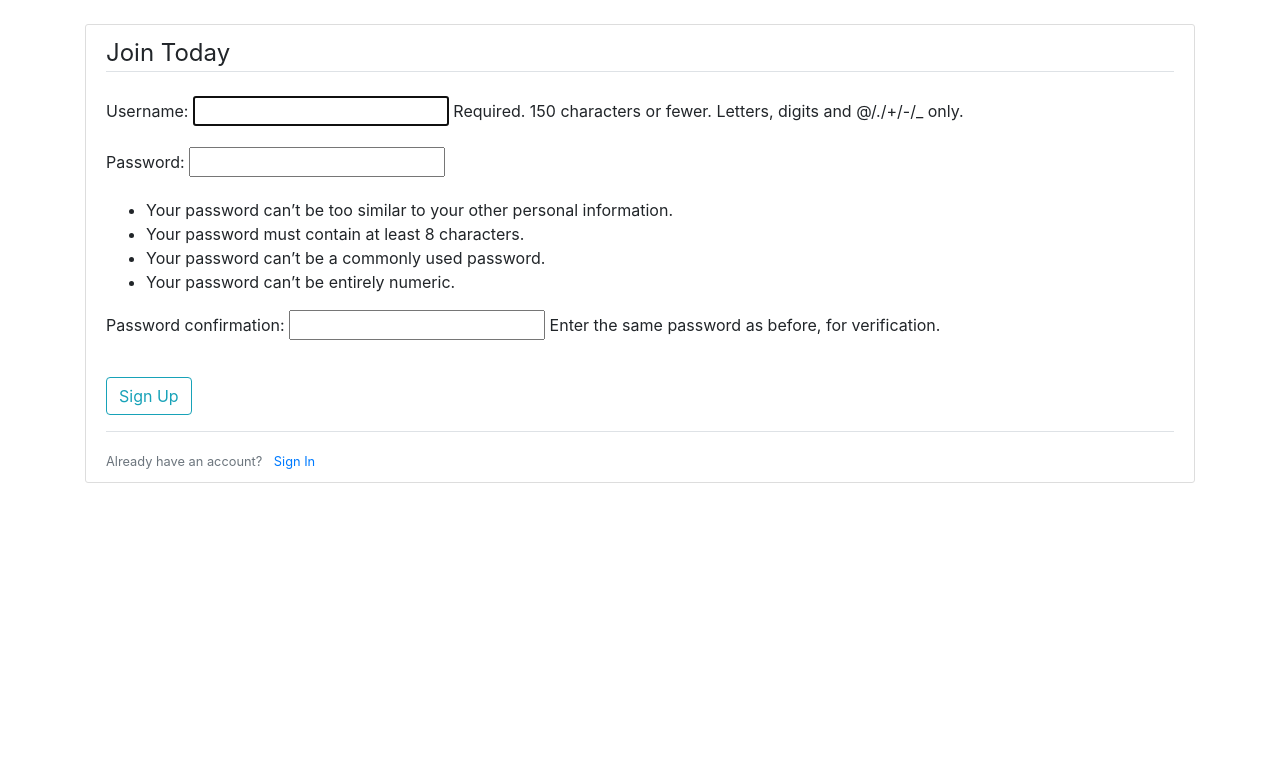
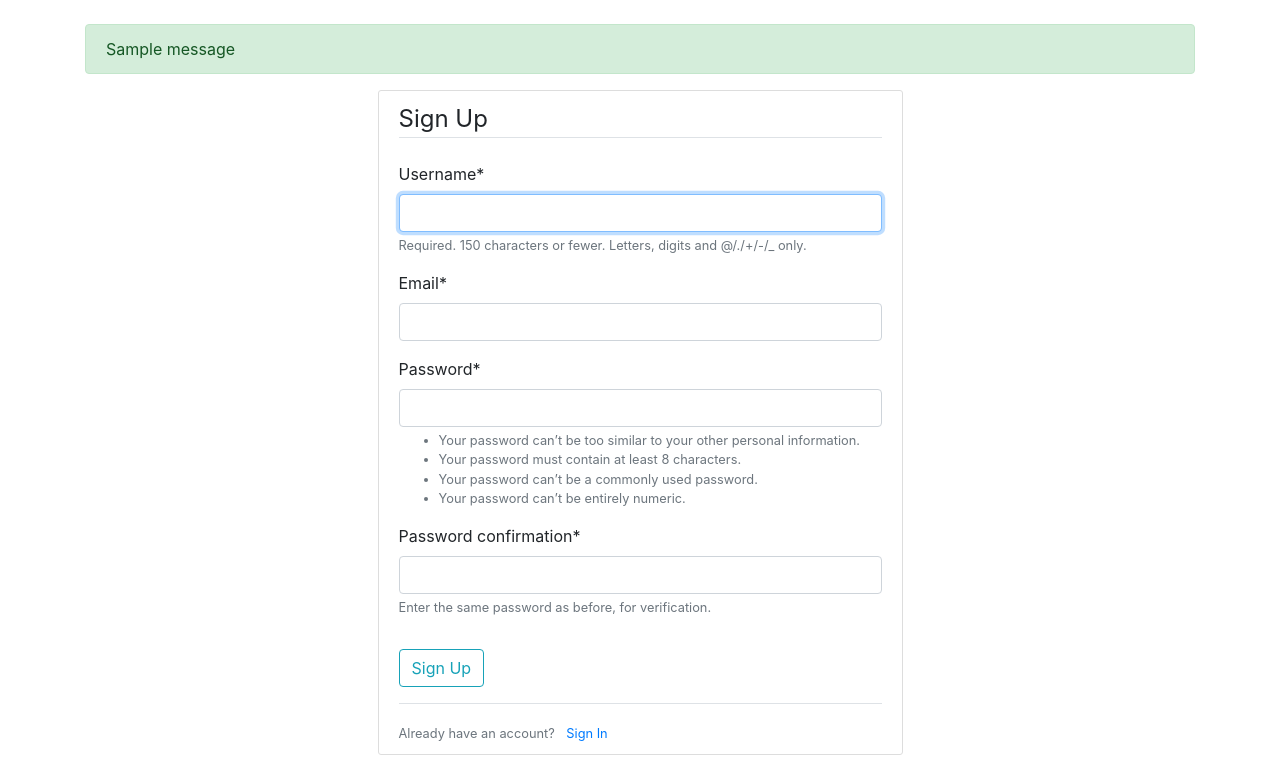
Before and after one commit to brodanielx/djangoboilerplate, a Django app: page /register/ in a window 1280 px wide. Shown: the part 56-831 px from the top of the page. Before the commit the page ends 539 px from the top, so only its background shows below. Run offline with Django 3.2, Linux system fonts and the light colour scheme; tables that the repository leaves empty hold one stand-in row (values such as "Sample post"); one stand-in notice (Sample message) is shown; some libraries are stand-ins or nearby versions.

Commit message:
user registration

```diff
--- a/requirements.txt
+++ b/requirements.txt
@@ -1,6 +1,7 @@
 asgiref==3.2.7
 astroid==2.3.3
 Django==3.0.5
+django-crispy-forms==1.9.0
 django-debug-toolbar==2.2
 isort==4.3.21
 lazy-object-proxy==1.4.3
--- a/templates/base.html
+++ b/templates/base.html
@@ -52,7 +52,13 @@
       </nav>
 
       <main role="main" class="container">
-
+        {% if messages %}
+          {% for message in messages %}
+            <div class="alert alert-{{ message.tags }}">
+              {{ message }}
+            </div>
+          {% endfor  %}
+        {% endif %}
         <div class="">
           {% block content %}
 
--- /dev/null
+++ b/users/forms.py
@@ -0,0 +1,11 @@
+from django import forms
+from django.contrib.auth.forms import UserCreationForm
+from django.contrib.auth.models import User
+
+
+class UserRegistrationForm(UserCreationForm):
+    email = forms.EmailField()
+
+    class Meta:
+        model = User
+        fields = ['username', 'email', 'password1', 'password2']
--- a/users/templates/users/register.html
+++ b/users/templates/users/register.html
@@ -1,12 +1,14 @@
 {% extends 'base.html' %}
+{% load crispy_forms_tags %}
 
 {% block content %}
+    <div class="col-md-6 offset-md-3">
         <div class="content-section">
             <form method="POST">
                 {% csrf_token %}
                 <fieldset class="form-group">
-                <legend class="border-bottom mb-4">Join Today</legend>
-                {{ form.as_p }}
+                    <legend class="border-bottom mb-4">Sign Up</legend>
+                    {{ form|crispy }}
                 </fieldset>
                 <div class="form-group">
                     <button class="btn btn-outline-info" type="submit">Sign Up</button>
@@ -18,4 +20,6 @@
                 </small>
             </div>
         </div>
+    </div>
+
 {% endblock content %}
--- a/users/views.py
+++ b/users/views.py
@@ -1,8 +1,20 @@
-from django.contrib.auth.forms import UserCreationForm
-from django.shortcuts import render
+from django.contrib import messages
+from django.shortcuts import redirect, render
+
+from .forms import UserRegistrationForm
 
 def register(request):
-    form = UserCreationForm()
+    if request.method == 'POST':
+        form = UserRegistrationForm(request.POST)
+        if form.is_valid():
+            form.save()
+            username = form.cleaned_data.get('username')
+            message = f'Account created for {username}'
+            messages.success(request, message)
+            return redirect('home')
+    else:
+        form = UserRegistrationForm()
+
     context = {
         'form' : form
     }
```
Also changed, not shown: demo/settings/base.py (+9 -0 lines). Lines whose indentation alone changed are shown as unchanged.
